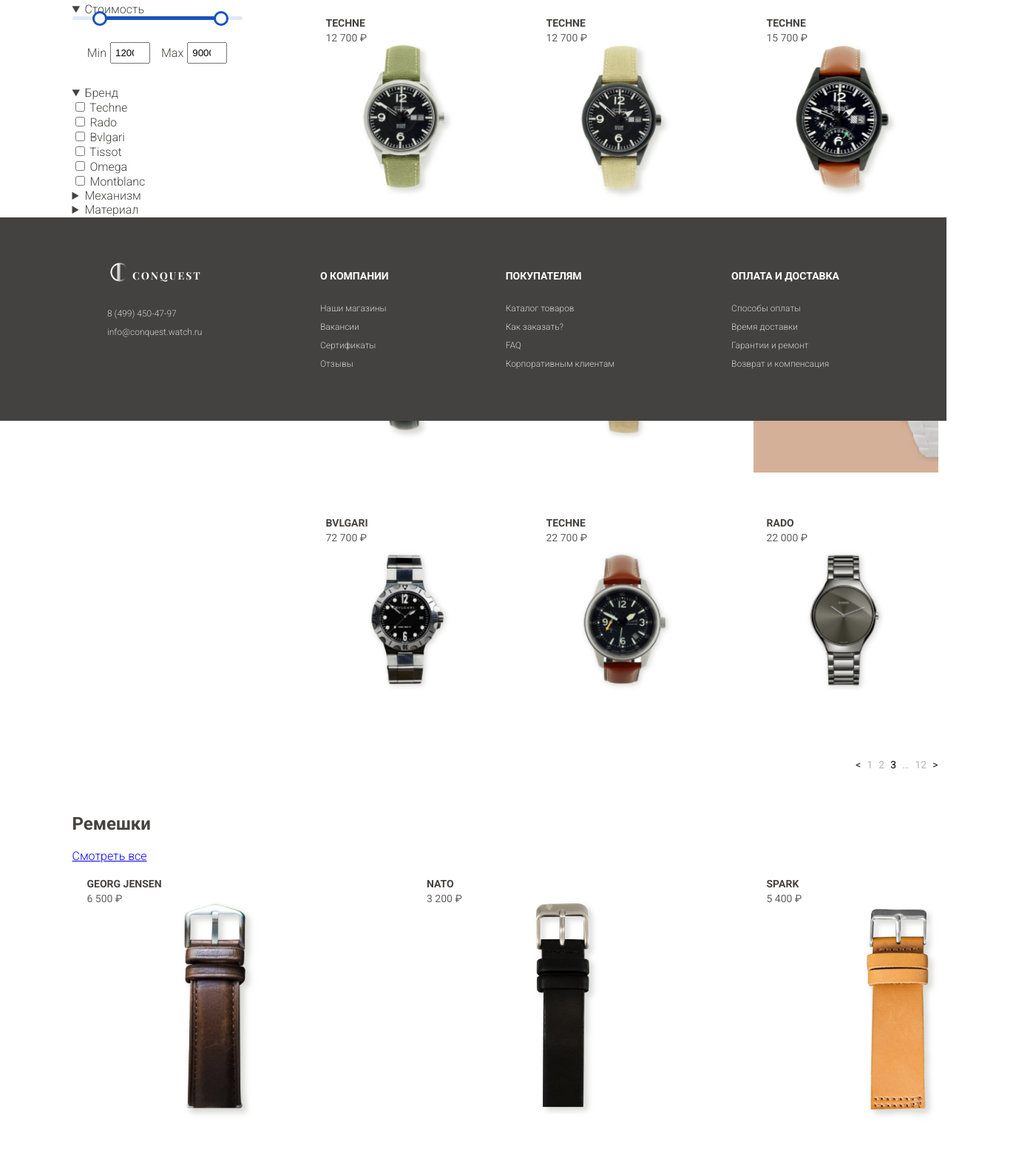
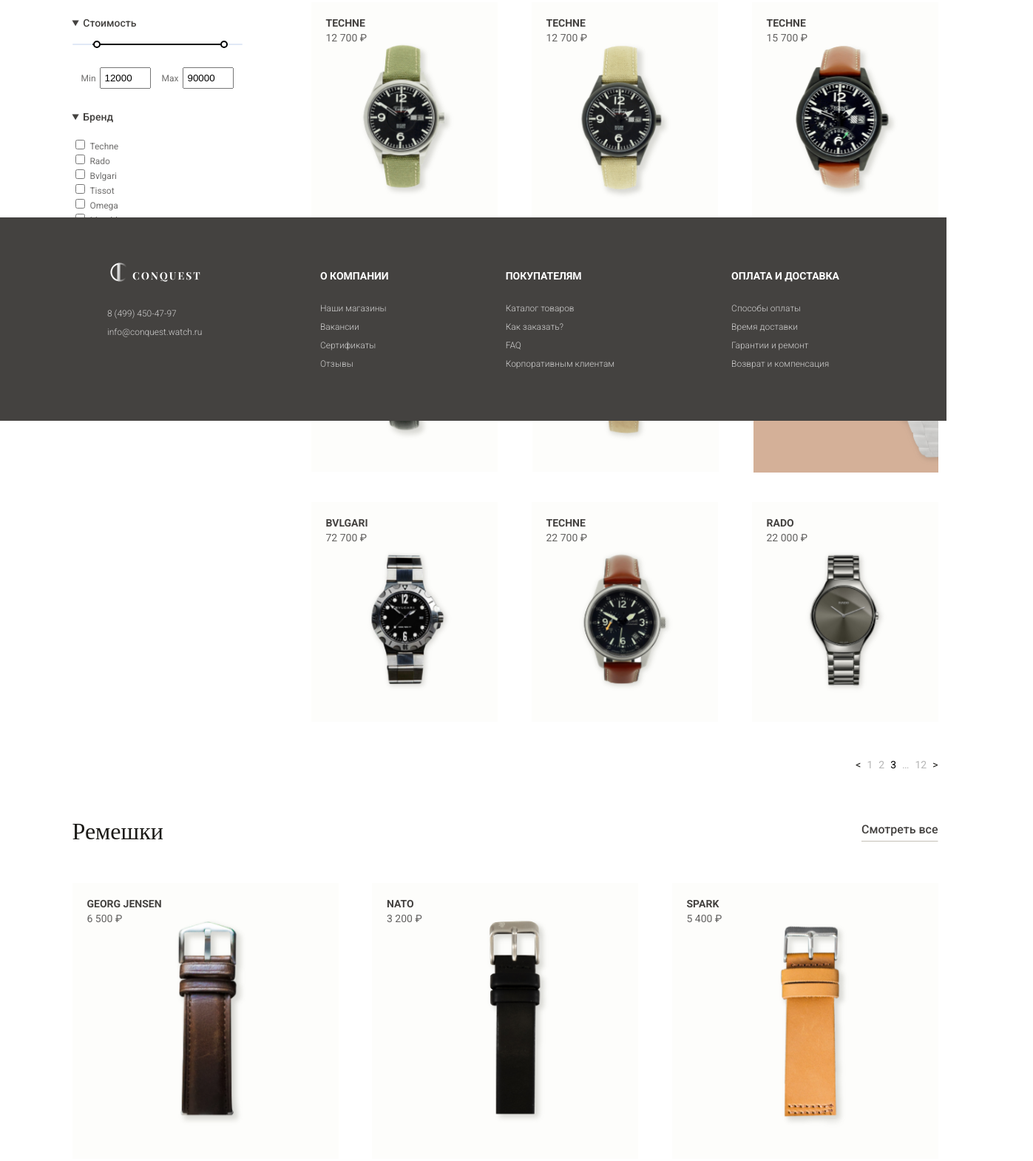
Before and after one commit to VipReaL/Conquest, a plain HTML site: page catalog.html in a window 1280 px wide. Shown: the part 231-1801 px from the top of the page at 74% size, 1397 px wide, since content can reach past the window. Drawn offline with nearby package versions, Linux system fonts and the light colour scheme; a web font is replaced by a local one.

Commit message:
catalog end

```diff
--- a/catalog.html
+++ b/catalog.html
@@ -93,7 +93,7 @@
     <div class="catalog-product">
       <form  class="catalog-form-product" action="#" method="get" name="productSelection">
         <details open>
-          <summary>Стоимость</summary>
+          <summary class="summary">Стоимость</summary>
           <div class="range">
             <div class="range-slider">
               <span class="range-selected"></span>
@@ -103,15 +103,15 @@
               <input type="range" class="max" min="0" max="100000" value="90000" step="10">
             </div>
             <div class="range-price">
-              <label for="min">Min</label>
+              <label class="range-price-lable" for="min">Min</label>
               <input type="number" name="min" value="12000">
-              <label for="max">Max</label>
+              <label class="range-price-lable" for="max">Max</label>
               <input type="number" name="max" value="90000">
             </div>
           </div>
         </details>
         <details open>
-          <summary>Бренд</summary>
+          <summary class="summary">Бренд</summary>
           <div>
             <input type="checkbox" id="Techne">
             <label for="Techne">Techne</label>
@@ -138,13 +138,13 @@
           </div>
         </details>
         <details>
-          <summary>Механизм</summary>
+          <summary class="summary">Механизм</summary>
         </details>
         <details>
-          <summary>Материал</summary>
+          <summary class="summary">Материал</summary>
         </details>
         <details>
-          <summary>Цвет</summary>
+          <summary class="summary">Цвет</summary>
         </details>
         <button type="submit" hidden>Применить</button>
         <button type="reset">сбросить фильтр</button>
--- a/style/catalog.css
+++ b/style/catalog.css
@@ -73,8 +73,29 @@
 
 /* START двухдиапазонный ценовой слайдер */
 
+.catalog-form-product .summary {
+  margin-block-start: 20px;
+  margin-block-end: 20px;
+
+  font-family: var(--text);
+  font-size: 14px;
+  font-weight: 500;
+  color: #444240;
+}
+
+.catalog-form-product label {
+  font-family: var(--text);
+  font-size: 12px;
+  font-weight: 400;
+  color: #6F6E6D;
+}
+
+.catalog-form-product input {
+  accent-color: #6F6E6D;
+}
+
 .range-slider {
-  height: 5px;
+  height: 2px;
   position: relative;
   background-color: #e1e9f6;
   border-radius: 2px;
@@ -85,7 +106,7 @@
   right: 10%;
   position: absolute;
   border-radius: 5px;
-  background-color: #1b53c0;
+  background-color: #000000;
 }
 
 /* - стиль для элементов ввода диапазона */
@@ -97,17 +118,17 @@
   position: absolute;
   width: 100%;
   height: 5px;
-  top: -7px;
+  top: -6px;
   background: none;
   pointer-events: none;
   -webkit-appearance: none;
   -moz-appearance: none;
 }
 .range-input input::-webkit-slider-thumb {
-  height: 20px;
-  width: 20px;
+  height: 10px;
+  width: 10px;
   border-radius: 50%;
-  border: 3px solid #1b53c0;
+  border: 2px solid #000000;
   background-color: #fff;
   pointer-events: auto;
   -webkit-appearance: none;
@@ -116,7 +137,7 @@
   height: 15px;
   width: 15px;
   border-radius: 50%;
-  border: 3px solid #1b53c0;
+  border: 2px solid #000000;
   background-color: #fff;
   pointer-events: auto;
   -moz-appearance: none;
@@ -135,7 +156,7 @@
   margin-right: 5px;
 }
 .range-price input {
-  width: 40px;
+  width: 55px;
   padding: 5px;
 }
 .range-price input:first-of-type {
@@ -160,6 +181,7 @@
   max-width: 252px;
   max-height: 301px;
   position: relative;
+  background-color: #FDFDFB;
 }
 
 .catalog-item-link {
@@ -167,7 +189,6 @@
   height: 100%;
   width: 100%;
   text-decoration: none;
-
 }
 
 .catalog-item-title {
@@ -231,3 +252,53 @@
 .pagination-item:last-of-type a {
   color: #1B1A17;
 }
+
+.accessories {
+  margin-block-end: 80px;
+}
+
+.accessories-header {
+  display: flex;
+  justify-content: space-between;
+  align-items: center;
+  margin-block-end: 51px;
+}
+
+.accessories-title {
+  font-family: var(--title);
+  font-size: 32px;
+  font-weight: 400;
+  color: #1B1A17;
+  margin: 0;
+}
+
+.show-more {
+  font-family: var(--text);
+  font-size: 16px;
+  font-weight: 500;
+  color: #444240;
+  text-decoration-line: underline;
+  text-decoration-style: solid;
+  text-decoration-color: #C4C0B6;
+  text-underline-offset: 10px;
+}
+
+.catalog-list {
+  display: flex;
+  flex-wrap: wrap;
+  gap: 40px;
+
+}
+
+.accessories .catalog-item {
+  max-width: 360px;
+  max-height: 374px;
+}
+
+.accessories .catalog-item img {
+  display: block;
+  width: 100%;
+  height: 100%;
+  object-fit: cover;
+  object-position: center;
+}
```
